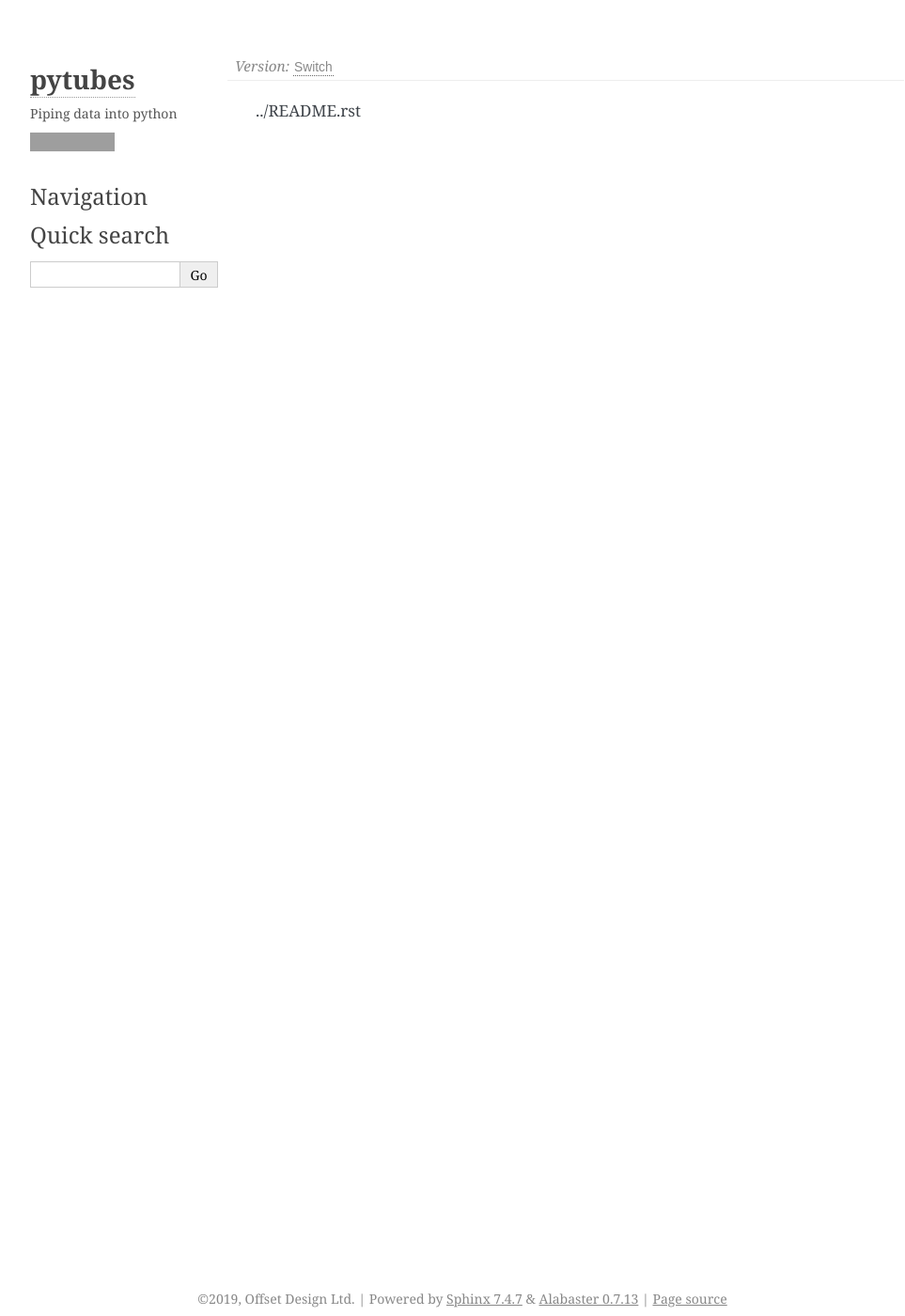
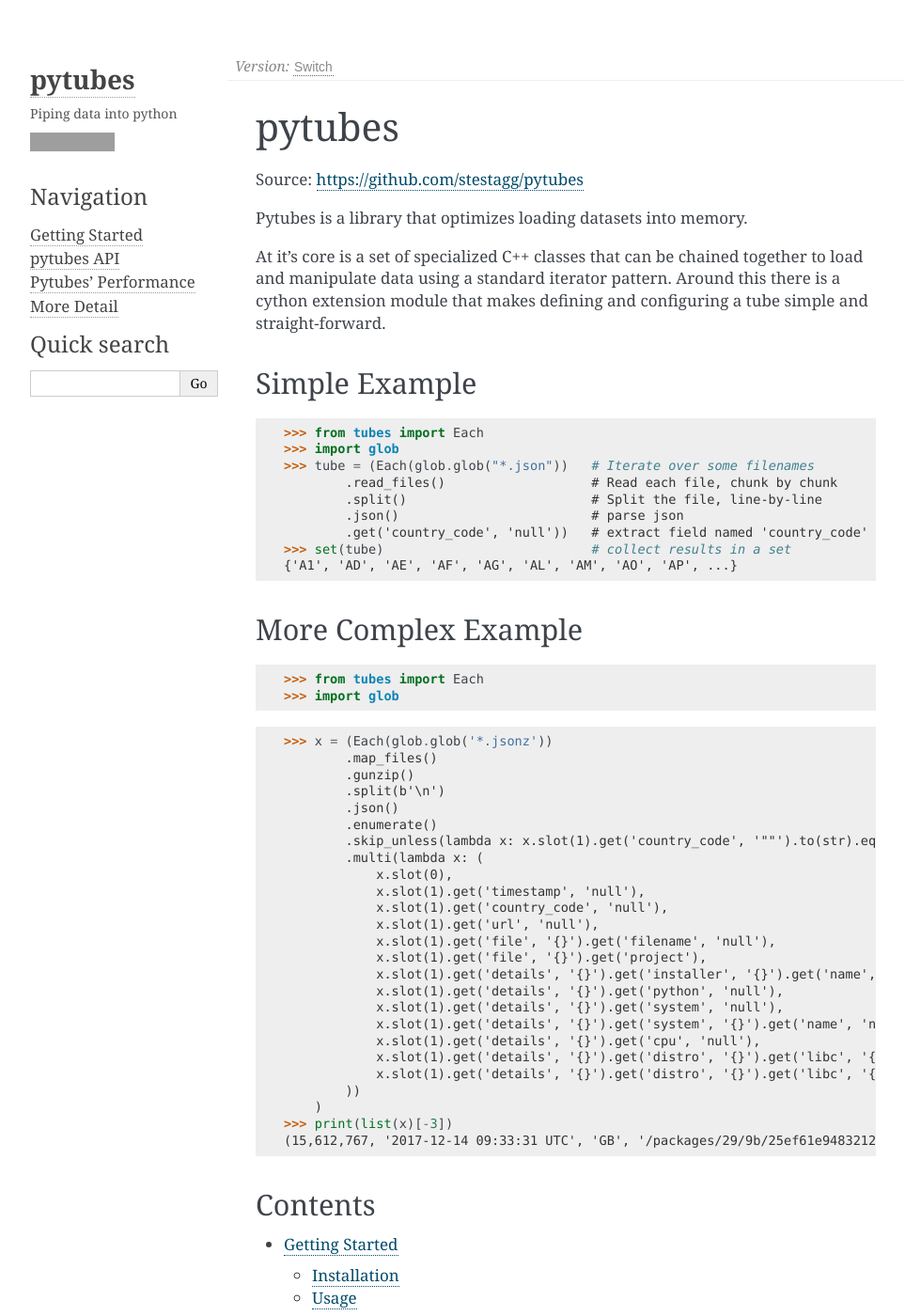
Before and after one commit to stestagg/pytubes, a Sphinx documentation site: the page built from docs/index.rst, in a window 1280 px wide and 1400 px high. Shown: the whole window at 94% size, without its empty margins (148-1111 px from the left). Built offline with Sphinx 7.4.7, drawn with Linux system fonts in a browser that asks for light colours; the version number could not be read and is left out; some of the changed text lies outside the part shown; grey boxes are pictures that could not be loaded.

Commit message:
Improve docs of to_pyarrow method, unlink project readme & docs index
* Add example and more information to to_pyarrow() docs
* Make docs/index.rst be a copy, not a symlink, of the /readme.rst file (allowing more flexibility)

```diff
--- a/docs/index.rst
+++ b/docs/index.rst
@@ -1 +1,67 @@
-../README.rst
+pytubes
+=======
+
+Source: https://github.com/stestagg/pytubes
+
+Pytubes is a library that optimizes loading datasets into memory.
+
+At it’s core is a set of specialized C++ classes that can be chained together to load and manipulate data using a standard iterator pattern. Around this there is a cython extension module that makes defining and configuring a tube simple and straight-forward.
+
+
+
+Simple Example
+--------------
+
+>>> from tubes import Each
+>>> import glob
+>>> tube = (Each(glob.glob("*.json"))   # Iterate over some filenames
+        .read_files()                   # Read each file, chunk by chunk
+        .split()                        # Split the file, line-by-line
+        .json()                         # parse json
+        .get('country_code', 'null'))   # extract field named 'country_code'
+>>> set(tube)                           # collect results in a set
+{'A1', 'AD', 'AE', 'AF', 'AG', 'AL', 'AM', 'AO', 'AP', ...}
+
+More Complex Example
+--------------------
+
+>>> from tubes import Each
+>>> import glob
+
+>>> x = (Each(glob.glob('*.jsonz'))
+        .map_files()
+        .gunzip()
+        .split(b'\n')
+        .json()
+        .enumerate()
+        .skip_unless(lambda x: x.slot(1).get('country_code', '""').to(str).equals('GB'))
+        .multi(lambda x: (
+            x.slot(0),
+            x.slot(1).get('timestamp', 'null'),
+            x.slot(1).get('country_code', 'null'),
+            x.slot(1).get('url', 'null'),
+            x.slot(1).get('file', '{}').get('filename', 'null'),
+            x.slot(1).get('file', '{}').get('project'),
+            x.slot(1).get('details', '{}').get('installer', '{}').get('name', 'null'),
+            x.slot(1).get('details', '{}').get('python', 'null'),
+            x.slot(1).get('details', '{}').get('system', 'null'),
+            x.slot(1).get('details', '{}').get('system', '{}').get('name', 'null'),
+            x.slot(1).get('details', '{}').get('cpu', 'null'),
+            x.slot(1).get('details', '{}').get('distro', '{}').get('libc', '{}').get('lib', 'null'),
+            x.slot(1).get('details', '{}').get('distro', '{}').get('libc', '{}').get('version', 'null'),
+        ))
+    )
+>>> print(list(x)[-3])
+(15,612,767, '2017-12-14 09:33:31 UTC', 'GB', '/packages/29/9b/25ef61e948321296f029f53c9f67cc2b54e224db509eb67ce17e0df6044a/certifi-2017.11.5-py2.py3-none-any.whl', 'certifi-2017.11.5-py2.py3-none-any.whl', 'certifi', 'pip', '2.7.5', {'name': 'Linux', 'release': '2.6.32-696.10.3.el6.x86_64'}, 'Linux', 'x86_64', 'glibc', '2.17')
+
+Contents
+--------
+
+.. toctree::
+    :maxdepth: 3
+    :name: mastertoc
+
+    intro_usage
+    tubes
+    performance
+    detail
```
Also changed, not shown: 1 other file.
